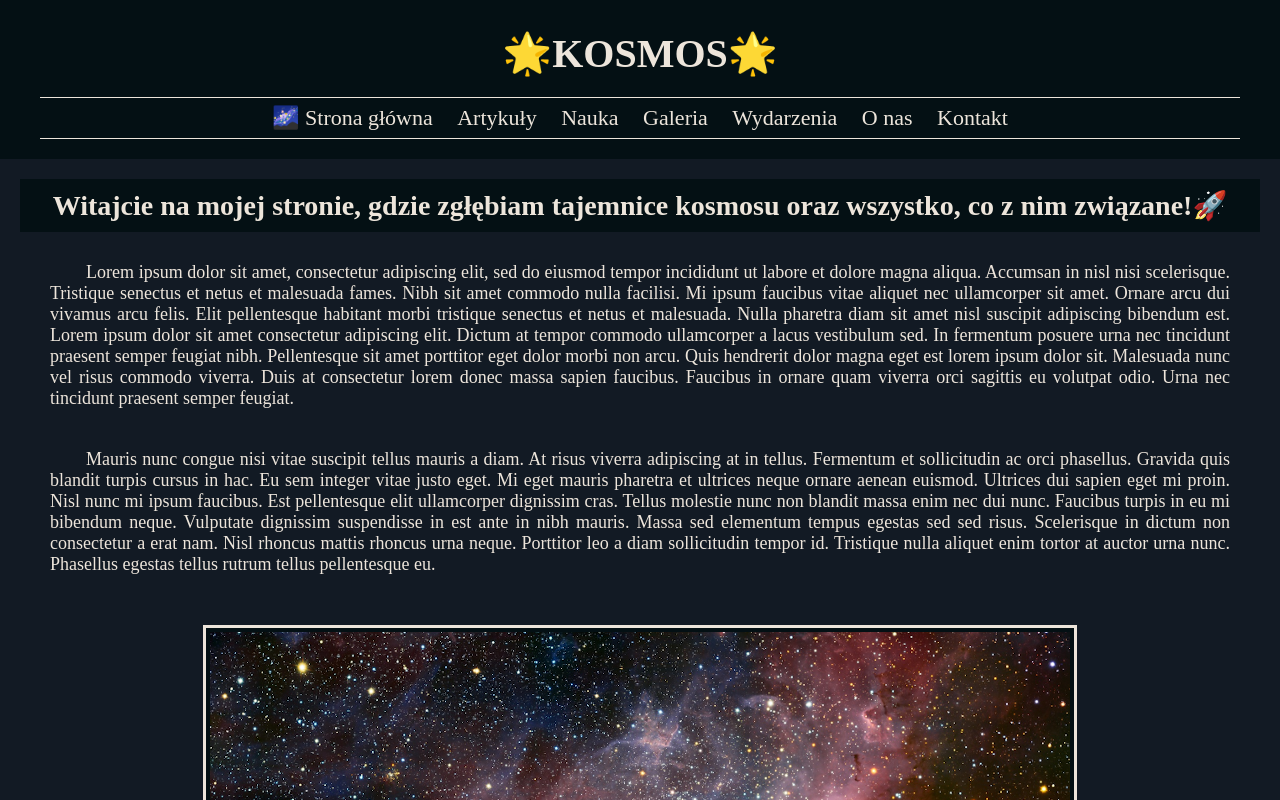
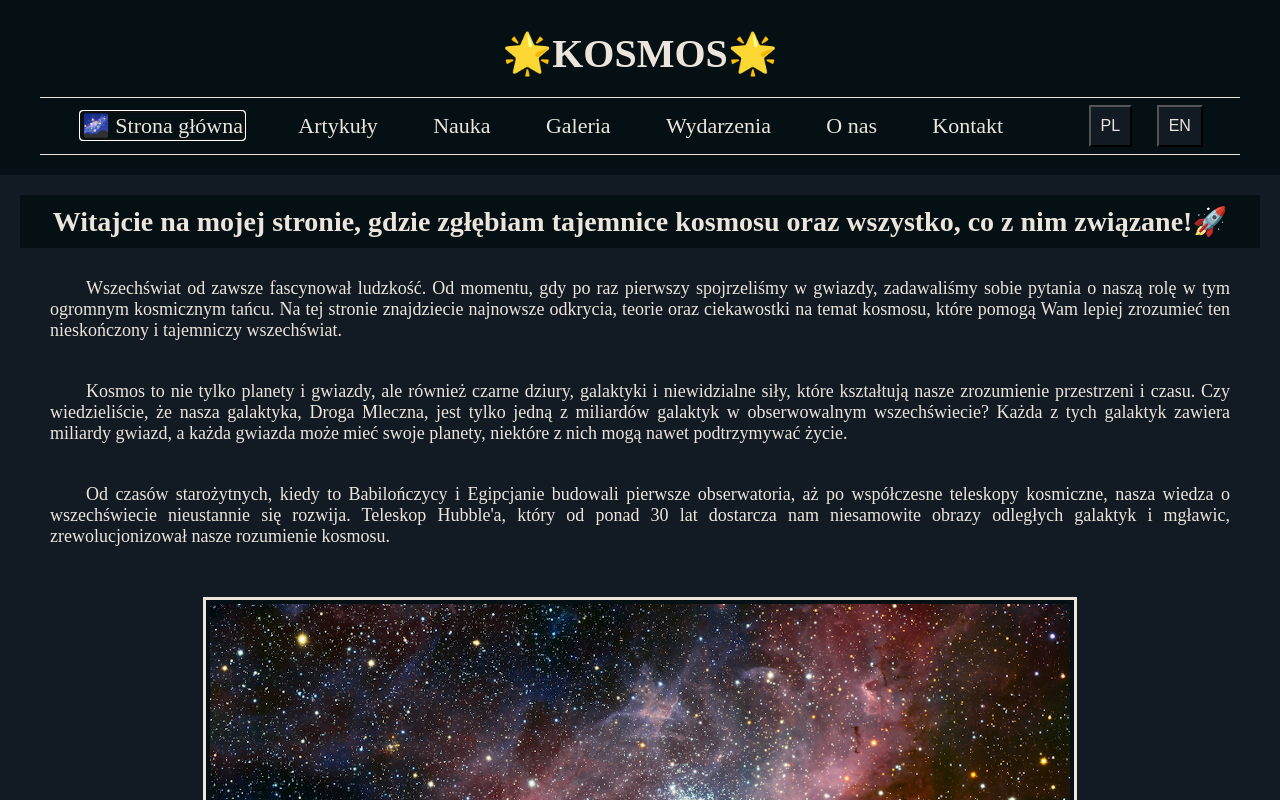
Before and after one commit to KubaG01/ProjektStudia, a plain HTML site: page index.html in a window 1280 px wide. Shown: the top 800 px of the page. Drawn offline with Linux system fonts and the light colour scheme.

Commit message:
Add files via upload

```diff
--- a/index.html
+++ b/index.html
@@ -9,17 +9,24 @@
 <body>
     <header>
 		<button class="menu-toggle"><span class="icon"></span></button>
-		<h1>🌟KOSMOS🌟</h1>
+		<h1 id="cosmos">🌟KOSMOS🌟</h1>
         <nav class="menu-hidden">
             <ul>
-                <li><a href="#home">🌌 Strona główna</a></li>
-                <li><a href="#articles">Artykuły</a></li>
-                <li><a href="#science">Nauka</a></li>
-                <li><a href="#gallery">Galeria</a></li>
-                <li><a href="#events">Wydarzenia</a></li>
-                <li><a href="#about">O nas</a></li>
-                <li><a href="#contact">Kontakt</a></li>
+                <li><a href="#home" id="home">🌌 Strona główna</a></li>
+                <li><a href="#articles" id="articles">Artykuły</a></li>
+                <li><a href="#science" id="science">Nauka</a></li>
+                <li><a href="#gallery" id="gallery">Galeria</a></li>
+                <li><a href="#events" id="events">Wydarzenia</a></li>
+                <li><a href="#about" id="about">O nas</a></li>
+                <li><a href="#contact" id="contact">Kontakt</a></li>
+                <li>
+					<div class="language-buttons">
+						<button id="plButton">PL</button>
+						<button id="enButton">EN</button>
+					</div>
+				</li>
             </ul>
+
         </nav>
     </header>
     <main id="main-content">
--- a/script.js
+++ b/script.js
@@ -1,29 +1,46 @@
 // Skrypt do obsługi funkcjonalności interaktywnej na stronie
 
 document.addEventListener("DOMContentLoaded", function() {
-    function setPageContent(page) {
-        var contentToReturn;
-        switch (page) {
-            case 'home':
-                contentToReturn = `
+
+	var translationsNav = {
+			'pl': {
+				'cosmos': '🌟KOSMOS🌟',
+				'home': '🌌 Strona główna',
+                'articles': 'Artykuły',
+                'science': 'Nauka',
+                'gallery': 'Galeria',
+                'events': 'Wydarzenia',
+                'about': 'O nas',
+                'contact': 'Kontakt'
+			},
+			'en': {
+				'cosmos': '🌟COSMOS🌟',
+				'home': '🌌 Home',
+				'articles': 'Articles',
+				'science': 'Science',
+				'gallery': 'Gallery',
+				'events': 'Events',
+				'about': 'About us',
+				'contact': 'Contact'
+			}
+		};
+
+	var translations = {
+            'pl': {
+                'home': `
 					<h2>Witajcie na mojej stronie, gdzie zgłębiam tajemnice kosmosu oraz wszystko, co z nim związane!🚀</h2>
-    <p>Lorem ipsum dolor sit amet, consectetur adipiscing elit, sed do eiusmod tempor incididunt ut labore et dolore magna aliqua. Accumsan in nisl nisi scelerisque. Tristique senectus et netus et malesuada fames. Nibh sit amet commodo nulla facilisi. Mi ipsum faucibus vitae aliquet nec ullamcorper sit amet. Ornare arcu dui vivamus arcu felis. Elit pellentesque habitant morbi tristique senectus et netus et malesuada. Nulla pharetra diam sit amet nisl suscipit adipiscing bibendum est. Lorem ipsum dolor sit amet consectetur adipiscing elit. Dictum at tempor commodo ullamcorper a lacus vestibulum sed. In fermentum posuere urna nec tincidunt praesent semper feugiat nibh. Pellentesque sit amet porttitor eget dolor morbi non arcu. Quis hendrerit dolor magna eget est lorem ipsum dolor sit. Malesuada nunc vel risus commodo viverra. Duis at consectetur lorem donec massa sapien faucibus. Faucibus in ornare quam viverra orci sagittis eu volutpat odio. Urna nec tincidunt praesent semper feugiat.</p>
-    <p>Mauris nunc congue nisi vitae suscipit tellus mauris a diam. At risus viverra adipiscing at in tellus. Fermentum et sollicitudin ac orci phasellus. Gravida quis blandit turpis cursus in hac. Eu sem integer vitae justo eget. Mi eget mauris pharetra et ultrices neque ornare aenean euismod. Ultrices dui sapien eget mi proin. Nisl nunc mi ipsum faucibus. Est pellentesque elit ullamcorper dignissim cras. Tellus molestie nunc non blandit massa enim nec dui nunc. Faucibus turpis in eu mi bibendum neque. Vulputate dignissim suspendisse in est ante in nibh mauris. Massa sed elementum tempus egestas sed sed risus. Scelerisque in dictum non consectetur a erat nam. Nisl rhoncus mattis rhoncus urna neque. Porttitor leo a diam sollicitudin tempor id. Tristique nulla aliquet enim tortor at auctor urna nunc. Phasellus egestas tellus rutrum tellus pellentesque eu.</p>
+					<p>Wszechświat od zawsze fascynował ludzkość. Od momentu, gdy po raz pierwszy spojrzeliśmy w gwiazdy, zadawaliśmy sobie pytania o naszą rolę w tym ogromnym kosmicznym tańcu. Na tej stronie znajdziecie najnowsze odkrycia, teorie oraz ciekawostki na temat kosmosu, które pomogą Wam lepiej zrozumieć ten nieskończony i tajemniczy wszechświat.</p>
+					<p>Kosmos to nie tylko planety i gwiazdy, ale również czarne dziury, galaktyki i niewidzialne siły, które kształtują nasze zrozumienie przestrzeni i czasu. Czy wiedzieliście, że nasza galaktyka, Droga Mleczna, jest tylko jedną z miliardów galaktyk w obserwowalnym wszechświecie? Każda z tych galaktyk zawiera miliardy gwiazd, a każda gwiazda może mieć swoje planety, niektóre z nich mogą nawet podtrzymywać życie.</p>
+					<p>Od czasów starożytnych, kiedy to Babilończycy i Egipcjanie budowali pierwsze obserwatoria, aż po współczesne teleskopy kosmiczne, nasza wiedza o wszechświecie nieustannie się rozwija. Teleskop Hubble'a, który od ponad 30 lat dostarcza nam niesamowite obrazy odległych galaktyk i mgławic, zrewolucjonizował nasze rozumienie kosmosu.</p>
 					<img src="zdjecia/image.png" alt="Gwiazdy">
-    <p>Mi sit amet mauris commodo. Sed felis eget velit aliquet sagittis id consectetur purus. Nisl condimentum id venenatis a condimentum. Aliquet nec ullamcorper sit amet risus nullam eget. Erat nam at lectus urna duis convallis convallis tellus id. Quam viverra orci sagittis eu volutpat. Risus in hendrerit gravida rutrum quisque. Lobortis scelerisque fermentum dui faucibus in. Eget lorem dolor sed viverra ipsum nunc aliquet bibendum. Amet consectetur adipiscing elit pellentesque habitant morbi. Et egestas quis ipsum suspendisse. Sit amet dictum sit amet justo. Scelerisque mauris pellentesque pulvinar pellentesque habitant morbi tristique senectus. Commodo elit at imperdiet dui accumsan sit. Egestas dui id ornare arcu. Ultricies lacus sed turpis tincidunt id aliquet. Vitae congue mauris rhoncus aenean vel elit scelerisque.</p>
-    <p>Id interdum velit laoreet id donec ultrices tincidunt arcu. Dui ut ornare lectus sit amet est. Volutpat odio facilisis mauris sit amet massa. Venenatis cras sed felis eget velit aliquet sagittis id. Tortor consequat id porta nibh. Bibendum enim facilisis gravida neque convallis a cras semper. Odio facilisis mauris sit amet massa vitae tortor. Et netus et malesuada fames ac turpis egestas integer eget. Elit duis tristique sollicitudin nibh sit. Ut eu sem integer vitae justo eget.</p>
-    <p>Diam phasellus vestibulum lorem sed. Ipsum dolor sit amet consectetur adipiscing elit pellentesque. Risus viverra adipiscing at in tellus integer feugiat. Neque gravida in fermentum et sollicitudin ac orci. Habitasse platea dictumst vestibulum rhoncus. Pellentesque habitant morbi tristique senectus et netus et. Risus feugiat in ante metus dictum at. Sit amet consectetur adipiscing elit. Elit duis tristique sollicitudin nibh sit amet commodo. Placerat duis ultricies lacus sed turpis tincidunt id aliquet.</p>
-`;
-
-                break;
-            case 'articles':
-                contentToReturn = "Tutaj będą wyświetlane artykuły.";
-                break;
-            case 'science':
-                contentToReturn = "Tutaj będzie miejsce na treści naukowe.";
-                break;
-            case 'gallery':
-                contentToReturn = `
+					<p>Współczesna astronomia to także misje kosmiczne, takie jak Mars Rover, który bada powierzchnię Marsa, szukając śladów dawnego życia, czy misja New Horizons, która jako pierwsza zbadała Plutona i jego księżyce. Każda z tych misji przynosi nowe dane, które pomagają naukowcom zrozumieć, jak powstał i ewoluował nasz układ słoneczny.</p>
+					<p>Nie można zapomnieć o tajemniczych ciemnych materii i ciemnej energii, które stanowią większość masy wszechświata, ale wciąż pozostają nieuchwytne i niezrozumiałe. Te niewidzialne składniki wszechświata wpływają na ruch galaktyk i ekspansję kosmosu, stanowiąc jedno z największych wyzwań dla współczesnej fizyki.</p>
+					<p>Zapraszam Was do eksploracji zawartości tej strony. Znajdziecie tutaj artykuły, galerie zdjęć, informacje o najnowszych wydarzeniach kosmicznych oraz wiele więcej. Niezależnie od tego, czy jesteście doświadczonymi astronomami, czy dopiero zaczynacie swoją przygodę z kosmosem, mam nadzieję, że znajdziecie tutaj coś, co Was zainspiruje.</p>
+					<p>Wspólnie odkrywajmy tajemnice wszechświata i poszerzajmy nasze horyzonty wiedzy o kosmosie. Każdy nowy odkryty szczegół przybliża nas do zrozumienia, jak niesamowity i złożony jest świat, w którym żyjemy. 🌌</p>
+				`,
+                'articles': 'Tutaj będą wyświetlane artykuły.',
+                'science': 'Tutaj będzie miejsce na treści naukowe.',
+                'gallery': `
 					<h2>Galeria🚀</h2>
 					<div class="gallery">
 						<div class="image">
@@ -75,23 +92,138 @@ document.addEventListener("DOMContentLoaded", function() {
 							<img src="zdjecia/kosmos16.png" alt="Kosmos16">
 						</div>
 					</div>
-`;
-                break;
-            case 'events':
-                contentToReturn = "Informacje o wydarzeniach kosmicznych.";
-                break;
-            case 'about':
-                contentToReturn = "O nas.";
-                break;
-            case 'contact':
-                contentToReturn = "Kontakt.";
-                break;
-            default:
-                contentToReturn = "Witajcie na mojej stronie, gdzie zgłębiam tajemnice kosmosu oraz wszystko, co z nim związane!🚀";
-                break;
+					`,
+                'events': 'Informacje o wydarzeniach kosmicznych.',
+                'about': 'O nas.',
+                'contact': 'Kontakt.'
+            },
+            'en': {
+                'home': `
+                    <h2>Welcome to my website, where we explore the mysteries of the cosmos and everything related to it!🚀</h2>
+					<p>The universe has always fascinated humanity. From the moment we first looked up at the stars, we asked ourselves questions about our role in this vast cosmic dance. On this site, you'll find the latest discoveries, theories, and interesting facts about the cosmos, helping you to better understand this infinite and mysterious universe.</p>
+					<p>The cosmos is not just about planets and stars, but also black holes, galaxies, and invisible forces that shape our understanding of space and time. Did you know that our galaxy, the Milky Way, is just one of billions of galaxies in the observable universe? Each of these galaxies contains billions of stars, and each star can have its own planets, some of which might even support life.</p>
+					<p>From ancient times, when Babylonians and Egyptians built the first observatories, to modern space telescopes, our knowledge of the universe has constantly evolved. The Hubble Telescope, which has been providing us with incredible images of distant galaxies and nebulae for over 30 years, has revolutionized our understanding of the cosmos.</p>
+					<img src="zdjecia/image.png" alt="Stars">
+					<p>Modern astronomy also includes space missions, such as the Mars Rover, which explores the surface of Mars in search of signs of past life, or the New Horizons mission, which was the first to study Pluto and its moons. Each of these missions brings new data that helps scientists understand how our solar system formed and evolved.</p>
+					<p>We cannot forget the mysterious dark matter and dark energy, which make up most of the mass of the universe but remain elusive and misunderstood. These invisible components of the universe affect the movement of galaxies and the expansion of the cosmos, representing one of the biggest challenges for modern physics.</p>
+					<p>I invite you to explore the contents of this site. You will find articles, photo galleries, information about the latest cosmic events, and much more. Whether you are an experienced astronomer or just beginning your journey into space, I hope you find something here that inspires you.</p>
+					<p>Together, let's discover the mysteries of the universe and expand our horizons of knowledge about the cosmos. Every new detail we uncover brings us closer to understanding how amazing and complex the world we live in is. 🌌</p>
+
+                `,
+                'articles': 'Articles will be displayed here.',
+                'science': 'This is where scientific content will be.',
+                'gallery': `
+					<h2>Gallery🚀</h2>
+					<div class="gallery">
+						<div class="image">
+							<img src="zdjecia/kosmos1.png" alt="Cosmos1">
+						</div>
+						<div class="image">
+							<img src="zdjecia/kosmos2.png" alt="Cosmos2">
+						</div>
+						<div class="image">
+							<img src="zdjecia/kosmos3.png" alt="Cosmos3">
+						</div>
+						<div class="image">
+							<img src="zdjecia/kosmos4.png" alt="Cosmos4">
+						</div>
+						<div class="image">
+							<img src="zdjecia/kosmos5.png" alt="Cosmos5">
+						</div>
+						<div class="image">
+							<img src="zdjecia/kosmos6.png" alt="Cosmos6">
+						</div>
+						<div class="image">
+							<img src="zdjecia/kosmos7.png" alt="Cosmos7">
+						</div>
+						<div class="image">
+							<img src="zdjecia/kosmos8.png" alt="Cosmos8">
+						</div>
+						<div class="image">
+							<img src="zdjecia/kosmos9.png" alt="Cosmos9">
+						</div>
+						<div class="image">
+							<img src="zdjecia/kosmos10.png" alt="Cosmos10">
+						</div>
+						<div class="image">
+							<img src="zdjecia/kosmos11.png" alt="Cosmos11">
+						</div>
+						<div class="image">
+							<img src="zdjecia/kosmos12.png" alt="Cosmos12">
+						</div>
+						<div class="image">
+							<img src="zdjecia/kosmos13.png" alt="Cosmos13">
+						</div>
+						<div class="image">
+							<img src="zdjecia/kosmos14.png" alt="Cosmos14">
+						</div>
+						<div class="image">
+							<img src="zdjecia/kosmos15.png" alt="Cosmos15">
+						</div>
+						<div class="image">
+							<img src="zdjecia/kosmos16.png" alt="Cosmos16">
+						</div>
+					</div>
+					`,
+                'events': 'Information about cosmic events.',
+                'about': 'About us.',
+                'contact': 'Contact us.'
             }
+        };
+
+		var LastLang = 'pl';
+
+    function setPageContent(page, lang) {
+		console.log(lang);
+        var contentToReturn = translations[lang][page];
         document.getElementById('main-content').innerHTML = contentToReturn;
+
+		var url = `#${page}`;
+        history.pushState({}, '', url);
+		LastLang = lang;
     }
+
+	// Funkcja do zmiany języka dla danej sekcji
+    function changeLanguage(lang) {
+        var currentPage = getCurrentPage();
+        setPageContent(currentPage, lang);
+
+        // Aktualizacja tłumaczeń w nawigacji
+        var navItems = document.querySelectorAll('.nav-item');
+        navItems.forEach(function(item) {
+            var page = item.dataset.page;
+            item.textContent = translationsNav[lang][page];
+        });
+
+		LastLang = lang;
+    }
+
+	// Funkcja do pobierania bieżącej strony na podstawie URL-a
+    function getCurrentPage() {
+        var url = window.location.href;
+        var hashIndex = url.indexOf('#');
+        if (hashIndex !== -1) {
+            var page = url.slice(hashIndex + 1);
+            if (translations['pl'][page] || translations['en'][page]) {
+                return page;
+            }
+        }
+        return 'home';
+    }
+
+	changeLanguage('pl');
+
+    // Dodajemy obsługę kliknięć dla przycisków PL i EN
+    var plButton = document.getElementById('plButton');
+    var enButton = document.getElementById('enButton');
+
+    plButton.addEventListener('click', function() {
+        changeLanguage('pl');
+    });
+
+    enButton.addEventListener('click', function() {
+        changeLanguage('en');
+    });
 
 	// Obsługa kliknięcia linków w nawigacji
 	var navLinks = document.querySelectorAll('nav ul li a');
@@ -99,7 +231,7 @@ document.addEventListener("DOMContentLoaded", function() {
         link.addEventListener('click', function(event) {
             event.preventDefault();
             var page = link.getAttribute('href').slice(1);
-            setPageContent(page);
+            setPageContent(page, LastLang);
         });
     });
 
@@ -110,31 +242,25 @@ document.addEventListener("DOMContentLoaded", function() {
     if (menuToggle) {
         menuToggle.addEventListener('click', function() {
             nav.classList.toggle('active');
-            menuToggle.classList.toggle('active'); // Dodaj lub usuń klasę active dla przycisku
+            menuToggle.classList.toggle('active');
         });
     }
 
-	// Obsługa kliknięcia linków w nawigacji
-	var navLinks = document.querySelectorAll('nav ul li a');
-	navLinks.forEach(function(link) {
-		link.addEventListener('click', function(event) {
-			event.preventDefault();
-			var page = link.getAttribute('href').slice(1);
-			setPageContent(page);
-			// Schowaj menu po kliknięciu na dowolny link w menu
-			nav.classList.remove('active'); // Zwijanie menu
-			menuToggle.classList.remove('active'); // Zmiana ikony przycisku menu-toggle
-		});
-	});
+    // Początkowo ustawiamy zawartość strony na stronę główną
+	setPageContent('articles','en');
+    setPageContent('science','en');
+    setPageContent('gallery','en');
+    setPageContent('events','en');
+    setPageContent('about','en');
+    setPageContent('contact','en');
+    setPageContent('home','en');
 
-
-    // Początkowo ustawiamy zawartość strony na stronę główną
-	setPageContent('articles');
-    setPageContent('science');
-    setPageContent('gallery');
-    setPageContent('events');
-    setPageContent('about');
-    setPageContent('contact');
-    setPageContent('home');
+	setPageContent('articles','pl');
+    setPageContent('science','pl');
+    setPageContent('gallery','pl');
+    setPageContent('events','pl');
+    setPageContent('about','pl');
+    setPageContent('contact','pl');
+    setPageContent('home','pl');
 
 });
--- a/styles.css
+++ b/styles.css
@@ -19,6 +19,8 @@ nav {
 nav ul {
     list-style-type: none;
 	text-align: center;
+	display: flex;
+	justify-content: flex-end;
 }
 
 nav ul li {
@@ -37,6 +39,27 @@ nav ul li a {
 
 nav ul li a:hover {
     text-decoration: underline;
+}
+
+.language-buttons {
+    margin-right: 20px; /* Odległość od prawej krawędzi */
+    margin-left: 20px; /* Odległość od prawej krawędzi */
+	text-align: center;
+}
+
+.language-buttons button {
+    margin-left: 10px;
+    margin-right: 10px;
+    padding: 10px 10px;
+    cursor: pointer;
+    background-color: #121A24;
+    color: #ede5db;
+    font-size: 16px;
+	text-align: center;
+}
+
+.language-buttons button:hover {
+    background-color: #35424a;
 }
 
 /* Sekcja główna */
@@ -100,7 +123,7 @@ img {
 }
 
 .image img {
-    width: 100%;
+    width: 90%;
     display: block;
     border: 2px solid #ccc;
 }
@@ -119,7 +142,7 @@ img {
 }
 
 /* Dodajemy reguły dla tabletów */
-@media only screen and (max-width: 880px) {
+@media only screen and (max-width: 970px) {
 	.image {
         width: calc(50% - 20px);
     }
@@ -146,6 +169,11 @@ img {
         display: block;
         margin-bottom: 10px;
     }
+
+	nav ul {
+    display: block;
+	}
+
 	nav ul li {
         display: block;
 		margin-right: 0;
@@ -160,6 +188,22 @@ img {
         height: 100%;
         text-decoration: none;
     }
+
+	nav ul li:last-child {
+        text-align: center; /* Wyśrodkowanie elementów w rozwijanej liście */
+    }
+
+    .language-buttons {
+        display: flex;
+        justify-content: center; /* Wyśrodkowanie przycisków */
+    }
+
+    .language-buttons button {
+        flex: 1; /* Ustawienie przycisków tak, aby zajmowały równą część dostępnego miejsca */
+        width: 10px;
+        margin-left: 10px;
+        margin-right: 10px;
+    }
 }
 
 /* Dodatkowe style dla telefonów */
```
Lines whose indentation alone changed are shown as unchanged.
